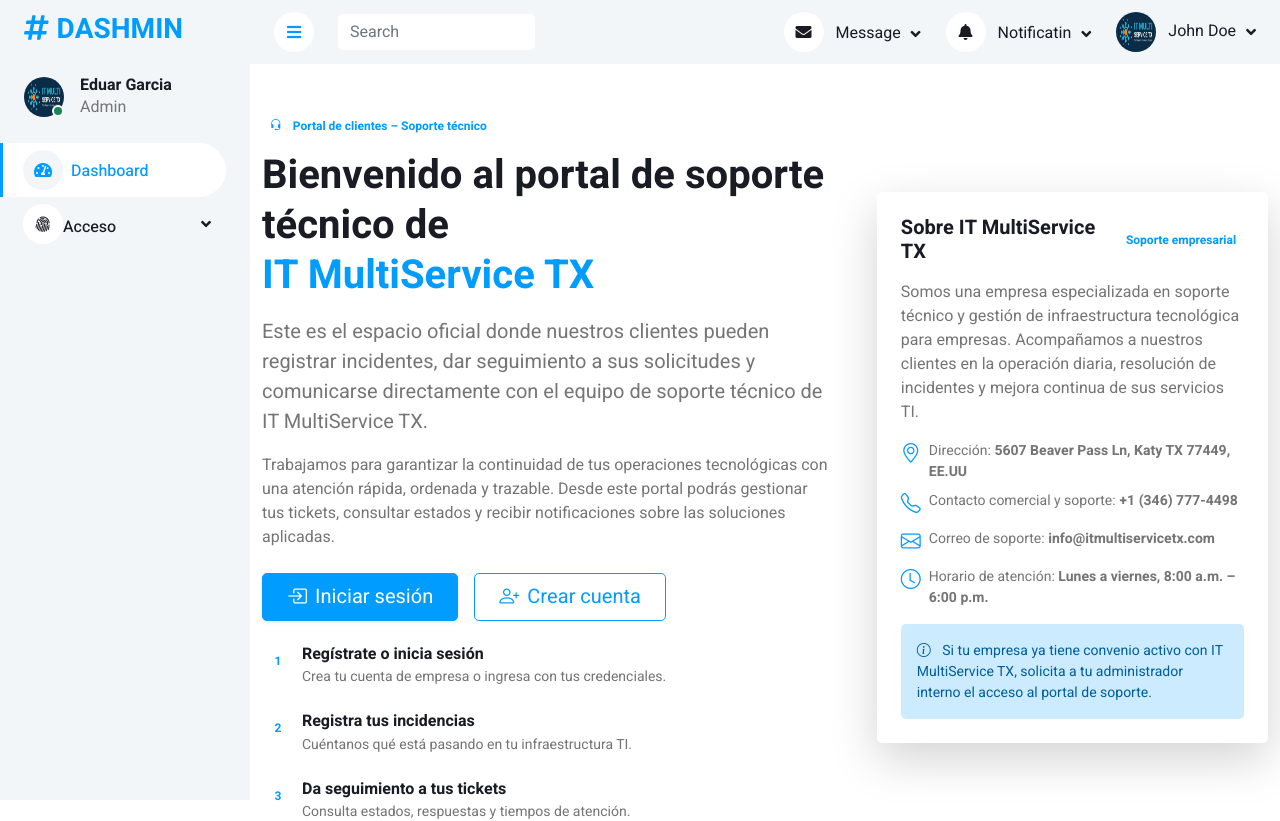
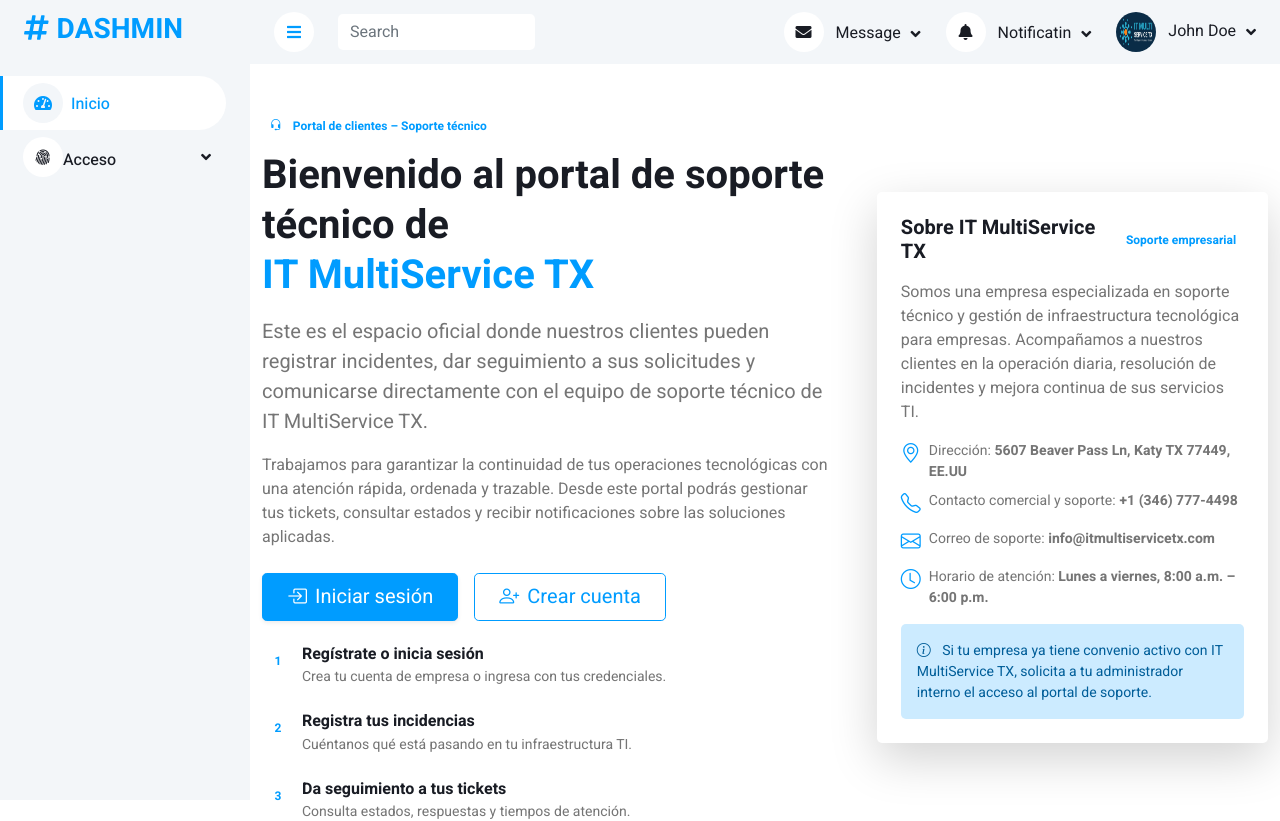
Before and after one commit to EDUARX24/Tickets-AI, a Flask app: page / in a window 1280 px wide. Shown: the top 821 px of the page. Run offline with Flask 3, Linux system fonts and the light colour scheme; some libraries are stand-ins or nearby versions.

Commit message:
FIX - rutas admin & clientes

```diff
--- a/app/clients/routes.py
+++ b/app/clients/routes.py
@@ -141,7 +141,7 @@
         }
         return render_template("notification.html", data=data)
 
-    return render_template("clients/admin-op-index.html")
+    return render_template("clients/homeClients.html")
 
 #endpoint para crear usuarios de compañia
 @client_admin_bp.route("/client_admin/users", methods=["GET", "POST"])
--- a/app/templates/layout.html
+++ b/app/templates/layout.html
@@ -1,55 +1,33 @@
 <!DOCTYPE html>
 <html lang="en">
+
 <head>
   <meta charset="UTF-8" />
   <meta name="viewport" content="width=device-width, initial-scale=1.0" />
   <title>{% block title %}IT MultiService TX{% endblock %}</title>
 
-    <link
-      href="{{ url_for('static', filename='img/favicon.ico') }}"
-      rel="icon"
-    />
+  <link href="{{ url_for('static', filename='img/favicon.ico') }}" rel="icon" />
 
   <!-- Google Web Fonts -->
   <link rel="preconnect" href="https://fonts.googleapis.com" />
   <link rel="preconnect" href="https://fonts.gstatic.com" crossorigin />
-    <link
-      href="https://fonts.googleapis.com/css2?family=Heebo:wght@400;500;600;700&display=swap"
-      rel="stylesheet"
-    />
+  <link href="https://fonts.googleapis.com/css2?family=Heebo:wght@400;500;600;700&display=swap" rel="stylesheet" />
 
   <!-- Icon Font Stylesheet -->
-    <link
-      href="https://cdnjs.cloudflare.com/ajax/libs/font-awesome/5.10.0/css/all.min.css"
-      rel="stylesheet"
-    />
+  <link href="https://cdnjs.cloudflare.com/ajax/libs/font-awesome/5.10.0/css/all.min.css" rel="stylesheet" />
   <!-- <link href="https://cdn.jsdelivr.net/npm/bootstrap-icons@1.4.1/font/bootstrap-icons.css" rel="stylesheet"> -->
-    <link
-      rel="stylesheet"
-      href="https://cdn.jsdelivr.net/npm/bootstrap-icons@1.13.1/font/bootstrap-icons.min.css"
-    />
+  <link rel="stylesheet" href="https://cdn.jsdelivr.net/npm/bootstrap-icons@1.13.1/font/bootstrap-icons.min.css" />
 
   <!-- Libraries Stylesheet -->
-    <link
-      href="{{ url_for('static', filename='lib/owlcarousel/assets/owl.carousel.min.css') }}"
-      rel="stylesheet"
-    />
-    <link
-      href="{{ url_for('static', filename='lib/tempusdominus/css/tempusdominus-bootstrap-4.min.css') }}"
-      rel="stylesheet"
-    />
+  <link href="{{ url_for('static', filename='lib/owlcarousel/assets/owl.carousel.min.css') }}" rel="stylesheet" />
+  <link href="{{ url_for('static', filename='lib/tempusdominus/css/tempusdominus-bootstrap-4.min.css') }}"
+    rel="stylesheet" />
 
   <!-- Customized Bootstrap Stylesheet -->
-    <link
-      href="{{ url_for('static', filename='css/bootstrap.min.css') }}"
-      rel="stylesheet"
-    />
+  <link href="{{ url_for('static', filename='css/bootstrap.min.css') }}" rel="stylesheet" />
 
   <!-- Template Stylesheet -->
-    <link
-      href="{{ url_for('static', filename='css/style.css') }}"
-      rel="stylesheet"
-    />
+  <link href="{{ url_for('static', filename='css/style.css') }}" rel="stylesheet" />
 
   {% block customCss %}{% endblock %}
 </head>
@@ -58,15 +36,9 @@
   <!-- agregar navbar  -->
   <div class="container-xxl position-relative bg-white d-flex p-0">
     <!-- Spinner Start -->
-      <div
-        id="spinner"
-        class="show bg-white position-fixed translate-middle w-100 vh-100 top-50 start-50 d-flex align-items-center justify-content-center"
-      >
-        <div
-          class="spinner-border text-primary"
-          style="width: 3rem; height: 3rem"
-          role="status"
-        >
+    <div id="spinner"
+      class="show bg-white position-fixed translate-middle w-100 vh-100 top-50 start-50 d-flex align-items-center justify-content-center">
+      <div class="spinner-border text-primary" style="width: 3rem; height: 3rem" role="status">
         <span class="sr-only">Loading...</span>
       </div>
     </div>
@@ -75,150 +47,120 @@
     <!-- Sidebar Start -->
     <div class="sidebar pe-4 pb-3">
       <nav class="navbar bg-light navbar-light">
+        <!-- Logo -->
         <a href="{{ url_for('main.index') }}" class="navbar-brand mx-4 mb-3">
           <h3 class="text-primary">
             <i class="fa fa-hashtag me-2"></i>DASHMIN
           </h3>
         </a>
+
+        <!-- Info de usuario (solo si está logueado) -->
+        {% if session.get('user_id') %}
         <div class="d-flex align-items-center ms-4 mb-4">
           <div class="position-relative">
-              <img
-                class="rounded-circle"
-                src="{{ url_for('static', filename='img/ITMULTI.jpg') }}"
-                alt=""
-                style="width: 40px; height: 40px"
-              />
-              <div
-                class="bg-success rounded-circle border border-2 border-white position-absolute end-0 bottom-0 p-1"
-              ></div>
+            <img class="rounded-circle" src="{{ url_for('static', filename='img/ITMULTI.jpg') }}"
+              style="width: 40px; height: 40px" />
+            <div class="bg-success rounded-circle border border-2 border-white position-absolute end-0 bottom-0 p-1">
+            </div>
           </div>
           <div class="ms-3">
-              <h6 class="mb-0">Eduar Garcia</h6>
-              <span>Admin</span>
+            <h6 class="mb-0">{{ session.get('username', 'Usuario') }}</h6>
+            <span>{{ session.get('role') }}</span>
           </div>
         </div>
+        {% endif %}
+
+        <!-- Menu -->
         <div class="navbar-nav w-100">
-            <!-- Dashboard -->
-            <a
-              href="{{ url_for('main.index') }}"
-              class="nav-item nav-link {% if active_page == 'dashboard' %}active{% endif %}"
-            >
-              <i class="fa fa-tachometer-alt me-2"></i>Dashboard
+          {% if not session.get('user_id') %}
+          <!-- ============================
+           USUARIO NO LOGUEADO
+           ============================ -->
+          <!-- Inicio general -->
+          <a href="{{ url_for('main.index') }}"
+            class="nav-item nav-link {% if active_page == 'dashboard' %}active{% endif %}">
+            <i class="fa fa-tachometer-alt me-2"></i>Inicio
           </a>
 
-            <!-- verificar rol de cliente admin -->
-
-            <!-- mostrar vistas si esta logueado -->
-            {% if not session.idUsuario %}
-            <!-- Auth section -->
           <div class="nav-item dropdown">
-              <a
-                href="#"
-                class="nav-link dropdown-toggle {% if active_page in ['login', 'register'] %}active{% endif %}"
-                data-bs-toggle="dropdown"
-              >
+            <a href="#" class="nav-link dropdown-toggle {% if active_page in ['login', 'register'] %}active{% endif %}"
+              data-bs-toggle="dropdown">
               <i class="bi bi-fingerprint"></i>Acceso
             </a>
             <div class="dropdown-menu bg-transparent border-0">
-                <a
-                  href="{{ url_for('auth.login') }}"
-                  class="dropdown-item {% if active_page == 'login' %}active{% endif %}"
-                >
+              <a href="{{ url_for('auth.login') }}"
+                class="dropdown-item {% if active_page == 'login' %}active{% endif %}">
                 Iniciar sesión
               </a>
-                <a
-                  href="{{ url_for('auth.register') }}"
-                  class="dropdown-item {% if active_page == 'register' %}active{% endif %}"
-                >
+              <a href="{{ url_for('auth.register') }}"
+                class="dropdown-item {% if active_page == 'register' %}active{% endif %}">
                 Registrarse
               </a>
             </div>
           </div>
           {% else %}
-            <!-- Logout link -->
-            <a href="{{ url_for('auth.logout') }}" class="nav-item nav-link">
-              <i class="bi bi-box-arrow-right"></i>Logout
+          <!-- ============================
+           USUARIO LOGUEADO
+           ============================ -->
+
+          <!-- Menú según el rol -->
+          {% if session.get('role') == 'sysAdmin' %}
+          <a href="{{ url_for('admin.home_admin') }}"
+            class="nav-item nav-link {% if active_page == 'admin_dashboard' %}active{% endif %}">
+            <i class="fa fa-user-shield me-2"></i>Admin Dashboard
           </a>
 
-            <!-- Pages -->
-            <div class="nav-item dropdown">
-              <a
-                href="#"
-                class="nav-link dropdown-toggle {% if active_page == 'pages' %}active{% endif %}"
-                data-bs-toggle="dropdown"
-              >
-                <i class="far fa-file-alt me-2"></i>Pages
+          {% elif session.get('role') == 'admin_tech' %}
+          <a href="{{ url_for('admin.tech_dashboard') }}"
+            class="nav-item nav-link {% if active_page == 'tech_dashboard' %}active{% endif %}">
+            <i class="fa fa-tools me-2"></i>Tech Dashboard
           </a>
-              <div class="dropdown-menu bg-transparent border-0">
-                <a href="#" class="dropdown-item">404 Error</a>
-                <a href="#" class="dropdown-item">Blank Page</a>
-              </div>
-            </div>
 
-            <!-- Elements -->
-            <div class="nav-item dropdown">
-              <a
-                href="#"
-                class="nav-link dropdown-toggle {% if active_page == 'elements' %}active{% endif %}"
-                data-bs-toggle="dropdown"
-              >
-                <i class="fa fa-laptop me-2"></i>Elements
+          {% elif session.get('role') == 'admin_cliente' %}
+          <a href="{{ url_for('client_admin.home_client_admin') }}"
+            class="nav-item nav-link {% if active_page == 'client_dashboard' %}active{% endif %}">
+            <i class="fa fa-building me-2"></i>Panel de cliente
           </a>
-              <div class="dropdown-menu bg-transparent border-0">
-                <a href="#" class="dropdown-item">Buttons</a>
-                <a href="#" class="dropdown-item">Typography</a>
-                <a href="#" class="dropdown-item">Other Elements</a>
-              </div>
-            </div>
+          <a href="{{ url_for('client_admin.create_company') }}"
+            class="nav-item nav-link {% if active_page == 'create_company' %}active{% endif %}">
+            <i class="fa fa-plus me-2"></i>Crear empresa
+          </a>
+          {% endif %}
+          <!-- Cerrar sesión -->
+          <a href="{{ url_for('auth.logout') }}" class="nav-item nav-link">
+            <i class="bi bi-box-arrow-right"></i>Cerrar sesión
+          </a>
           {% endif %}
         </div>
       </nav>
     </div>
+
     <!-- Sidebar End -->
 
     <!-- Content Start -->
     <div class="content">
       <!-- Navbar Start -->
-        <nav
-          class="navbar navbar-expand bg-light navbar-light sticky-top px-4 py-0"
-        >
-          <a
-            href="{{ url_for('main.index') }}"
-            class="navbar-brand d-flex d-lg-none me-4"
-          >
+      <nav class="navbar navbar-expand bg-light navbar-light sticky-top px-4 py-0">
+        <a href="{{ url_for('main.index') }}" class="navbar-brand d-flex d-lg-none me-4">
           <h2 class="text-primary mb-0"><i class="fa fa-hashtag"></i></h2>
         </a>
         <a href="#" class="sidebar-toggler flex-shrink-0">
           <i class="fa fa-bars"></i>
         </a>
         <form class="d-none d-md-flex ms-4">
-            <input
-              class="form-control border-0"
-              type="search"
-              placeholder="Search"
-            />
+          <input class="form-control border-0" type="search" placeholder="Search" />
         </form>
         <div class="navbar-nav align-items-center ms-auto">
           <div class="nav-item dropdown">
-              <a
-                href="#"
-                class="nav-link dropdown-toggle"
-                data-bs-toggle="dropdown"
-              >
+            <a href="#" class="nav-link dropdown-toggle" data-bs-toggle="dropdown">
               <i class="fa fa-envelope me-lg-2"></i>
               <span class="d-none d-lg-inline-flex">Message</span>
             </a>
-              <div
-                class="dropdown-menu dropdown-menu-end bg-light border-0 rounded-0 rounded-bottom m-0"
-              >
+            <div class="dropdown-menu dropdown-menu-end bg-light border-0 rounded-0 rounded-bottom m-0">
               <a href="#" class="dropdown-item">
                 <div class="d-flex align-items-center">
-                    <img
-                      class="rounded-circle"
-                      src="{{ url_for('static', filename='img/ITMULTI.jpg') }}"
-                      alt=""
-                      style="width: 40px; height: 40px"
-                    />
+                  <img class="rounded-circle" src="{{ url_for('static', filename='img/ITMULTI.jpg') }}" alt=""
+                    style="width: 40px; height: 40px" />
                   <div class="ms-2">
                     <h6 class="fw-normal mb-0">Jhon send you a message</h6>
                     <small>15 minutes ago</small>
@@ -228,12 +170,8 @@
               <hr class="dropdown-divider" />
               <a href="#" class="dropdown-item">
                 <div class="d-flex align-items-center">
-                    <img
-                      class="rounded-circle"
-                      src="{{ url_for('static', filename='img/user.jpg') }}"
-                      alt=""
-                      style="width: 40px; height: 40px"
-                    />
+                  <img class="rounded-circle" src="{{ url_for('static', filename='img/user.jpg') }}" alt=""
+                    style="width: 40px; height: 40px" />
                   <div class="ms-2">
                     <h6 class="fw-normal mb-0">Jhon send you a message</h6>
                     <small>15 minutes ago</small>
@@ -243,12 +181,8 @@
               <hr class="dropdown-divider" />
               <a href="#" class="dropdown-item">
                 <div class="d-flex align-items-center">
-                    <img
-                      class="rounded-circle"
-                      src="{{ url_for('static', filename='img/user.jpg') }}"
-                      alt=""
-                      style="width: 40px; height: 40px"
-                    />
+                  <img class="rounded-circle" src="{{ url_for('static', filename='img/user.jpg') }}" alt=""
+                    style="width: 40px; height: 40px" />
                   <div class="ms-2">
                     <h6 class="fw-normal mb-0">Jhon send you a message</h6>
                     <small>15 minutes ago</small>
@@ -256,23 +190,15 @@
                 </div>
               </a>
               <hr class="dropdown-divider" />
-                <a href="#" class="dropdown-item text-center"
-                  >See all message</a
-                >
+              <a href="#" class="dropdown-item text-center">See all message</a>
             </div>
           </div>
           <div class="nav-item dropdown">
-              <a
-                href="#"
-                class="nav-link dropdown-toggle"
-                data-bs-toggle="dropdown"
-              >
+            <a href="#" class="nav-link dropdown-toggle" data-bs-toggle="dropdown">
               <i class="fa fa-bell me-lg-2"></i>
               <span class="d-none d-lg-inline-flex">Notificatin</span>
             </a>
-              <div
-                class="dropdown-menu dropdown-menu-end bg-light border-0 rounded-0 rounded-bottom m-0"
-              >
+            <div class="dropdown-menu dropdown-menu-end bg-light border-0 rounded-0 rounded-bottom m-0">
               <a href="#" class="dropdown-item">
                 <h6 class="fw-normal mb-0">Profile updated</h6>
                 <small>15 minutes ago</small>
@@ -288,33 +214,19 @@
                 <small>15 minutes ago</small>
               </a>
               <hr class="dropdown-divider" />
-                <a href="#" class="dropdown-item text-center"
-                  >See all notifications</a
-                >
+              <a href="#" class="dropdown-item text-center">See all notifications</a>
             </div>
           </div>
           <div class="nav-item dropdown">
-              <a
-                href="#"
-                class="nav-link dropdown-toggle"
-                data-bs-toggle="dropdown"
-              >
-                <img
-                  class="rounded-circle me-lg-2"
-                  src="{{ url_for('static', filename='img/ITMULTI.jpg') }}"
-                  alt=""
-                  style="width: 40px; height: 40px"
-                />
+            <a href="#" class="nav-link dropdown-toggle" data-bs-toggle="dropdown">
+              <img class="rounded-circle me-lg-2" src="{{ url_for('static', filename='img/ITMULTI.jpg') }}" alt=""
+                style="width: 40px; height: 40px" />
               <span class="d-none d-lg-inline-flex">John Doe</span>
             </a>
-              <div
-                class="dropdown-menu dropdown-menu-end bg-light border-0 rounded-0 rounded-bottom m-0"
-              >
+            <div class="dropdown-menu dropdown-menu-end bg-light border-0 rounded-0 rounded-bottom m-0">
               <a href="#" class="dropdown-item">My Profile</a>
               <a href="#" class="dropdown-item">Settings</a>
-                <a href="{{ url_for('auth.logout') }}" class="dropdown-item"
-                  >Log Out</a
-                >
+              <a href="{{ url_for('auth.logout') }}" class="dropdown-item">Log Out</a>
             </div>
           </div>
         </div>
@@ -352,7 +264,7 @@
   <!-- Template Javascript -->
   <script src="{{ url_for('static', filename='js/main.js') }}"></script>
 
-
   <!-- end -->
 </body>
+
 </html>
```
Also changed, not shown: app/admin/routes.py (+48 -3 lines), app/static/css/estilos_cliente_adm/cliente_adm.css (added, +51 -0 lines), app/templates/admin/techDashboard.html (added, +18 -0 lines), app/templates/clients/homeClients.html (+5 -55 lines), 1 other file. Lines whose indentation alone changed are shown as unchanged.
